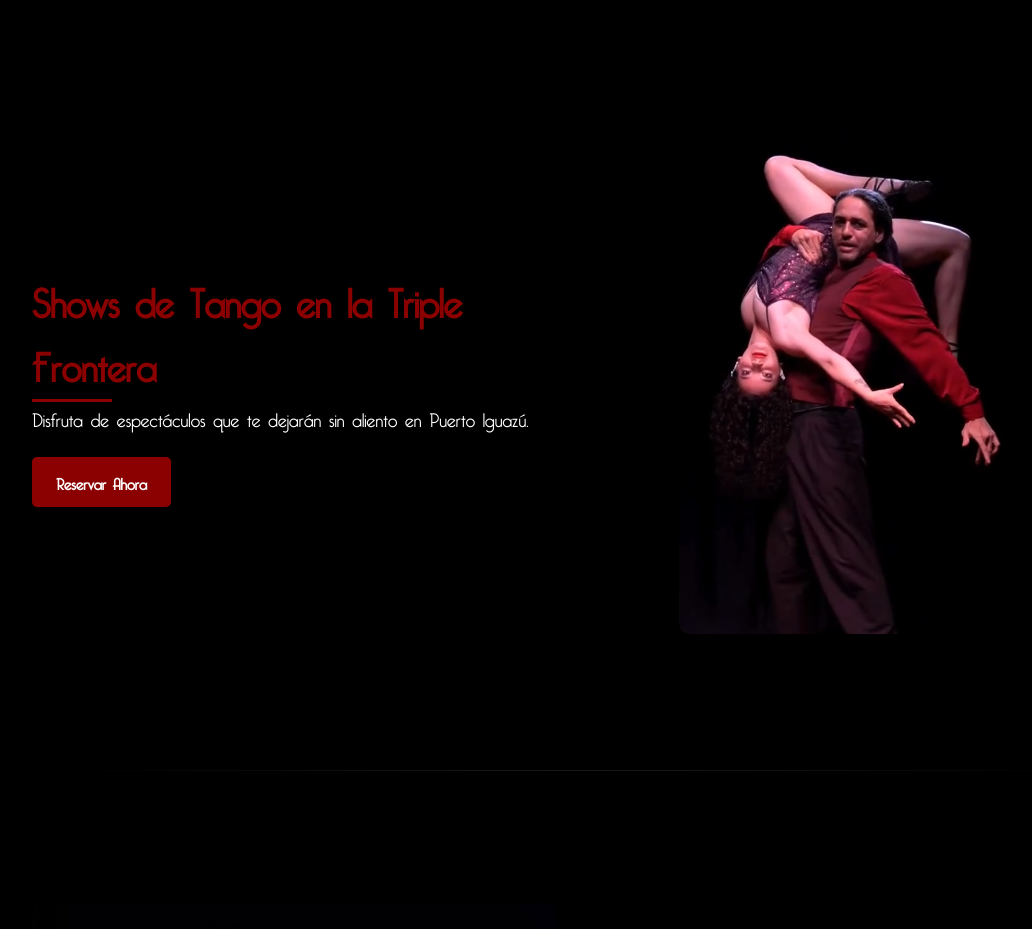
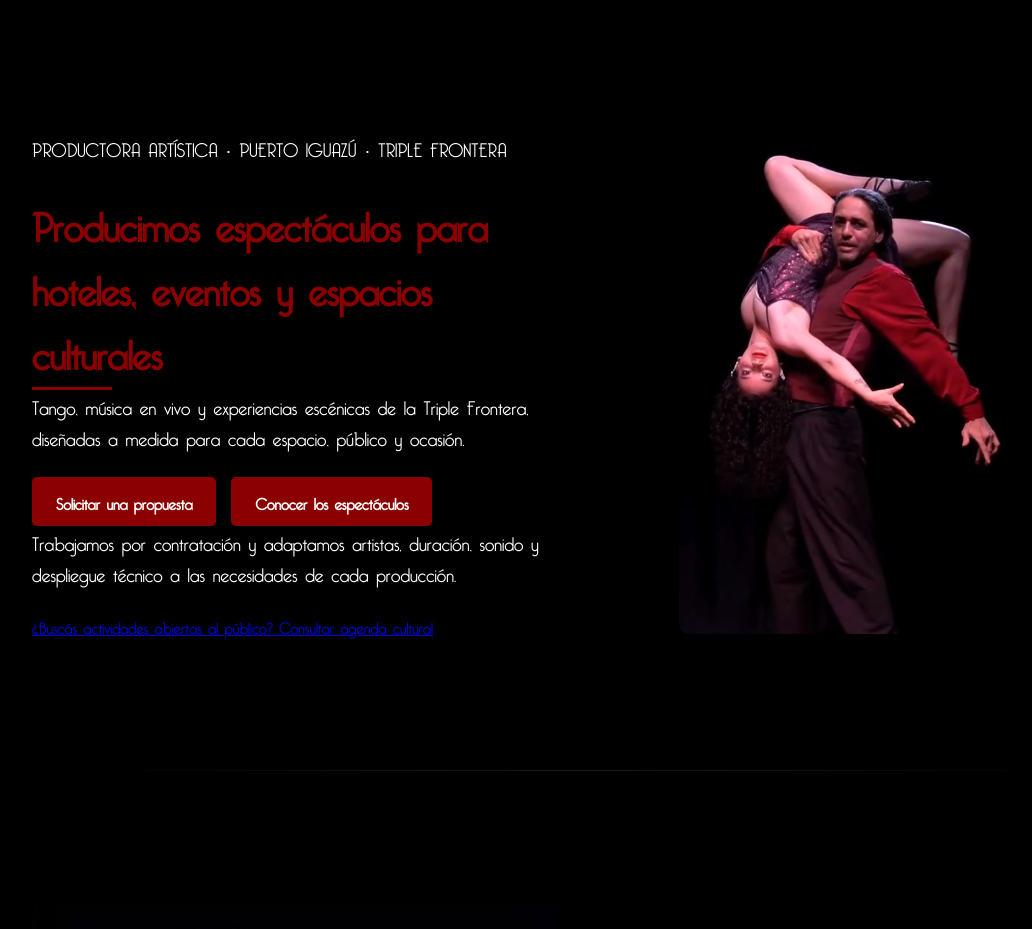
Before and after one commit to O-UnderTango-Club/underTangoWeb, a Next.js app: page / in a window 1280 px wide. Shown: the part 800-1729 px from the top of the page, without its empty margins (64-1096 px from the left). Built offline with nearby package versions, Linux system fonts and the light colour scheme.

Commit message:
pasada en limpio

```diff
--- a/app/page.tsx
+++ b/app/page.tsx
@@ -64,15 +64,48 @@ export default function HomePage() {
           </video>
         </header>
 
-        <section id="shows" className="section-animate">
+        <section id="shows" className="section-animate commercial-intro">
           <div className="content-wrapper">
             <div className="text-content">
-              <h2>Shows de Tango en la Triple Frontera</h2>
-              <p>Disfruta de espectáculos que te dejarán sin aliento en Puerto Iguazú.</p>
-              <a href="/reservas" className="action-button">Reservar Ahora</a>
+              <p className="commercial-eyebrow">
+                PRODUCTORA ARTÍSTICA · PUERTO IGUAZÚ · TRIPLE FRONTERA
+              </p>
+              <h2>Producimos espectáculos para hoteles, eventos y espacios culturales</h2>
+              <p>
+                Tango, música en vivo y experiencias escénicas de la Triple Frontera,
+                diseñadas a medida para cada espacio, público y ocasión.
+              </p>
+              <div className="button-group">
+                <a
+                  href="https://wa.me/5493757618270?text=Hola%2C%20quisiera%20consultar%20por%20una%20producci%C3%B3n%20art%C3%ADstica%20para%20mi%20establecimiento%20o%20evento."
+                  className="action-button"
+                  target="_blank"
+                  rel="noopener noreferrer"
+                >
+                  Solicitar una propuesta
+                </a>
+                <a href="/reservas#shows" className="catalog-button secondary-button">
+                  Conocer los espectáculos
+                </a>
+              </div>
+              <p className="commercial-note">
+                Trabajamos por contratación y adaptamos artistas, duración, sonido y
+                despliegue técnico a las necesidades de cada producción.
+              </p>
+              <a
+                href="https://wa.me/5493757618270?text=Hola%2C%20quisiera%20consultar%20la%20agenda%20de%20actividades%20abiertas%20al%20p%C3%BAblico%20en%20Puerto%20Iguaz%C3%BA."
+                className="agenda-link"
+                target="_blank"
+                rel="noopener noreferrer"
+              >
+                ¿Buscás actividades abiertas al público? Consultar agenda cultural
+              </a>
             </div>
             <div className="image-content">
-              <img src="/assets/images/showsImage1.png" alt="Espectáculos de Tango en Iguazú" />
+              <img
+                src="/assets/images/showsImage1.png"
+                alt="Producción artística de UnderTango Club en Puerto Iguazú"
+              />
             </div>
           </div>
         </section>
```
